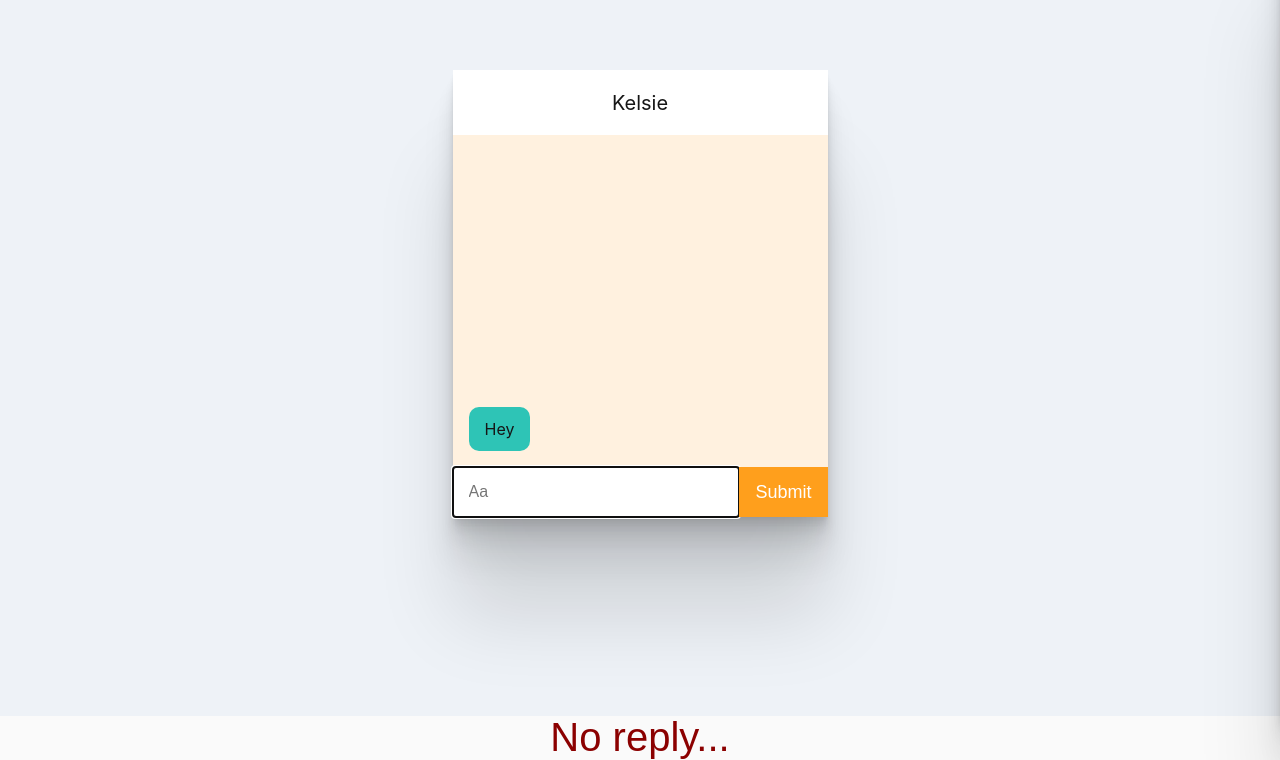
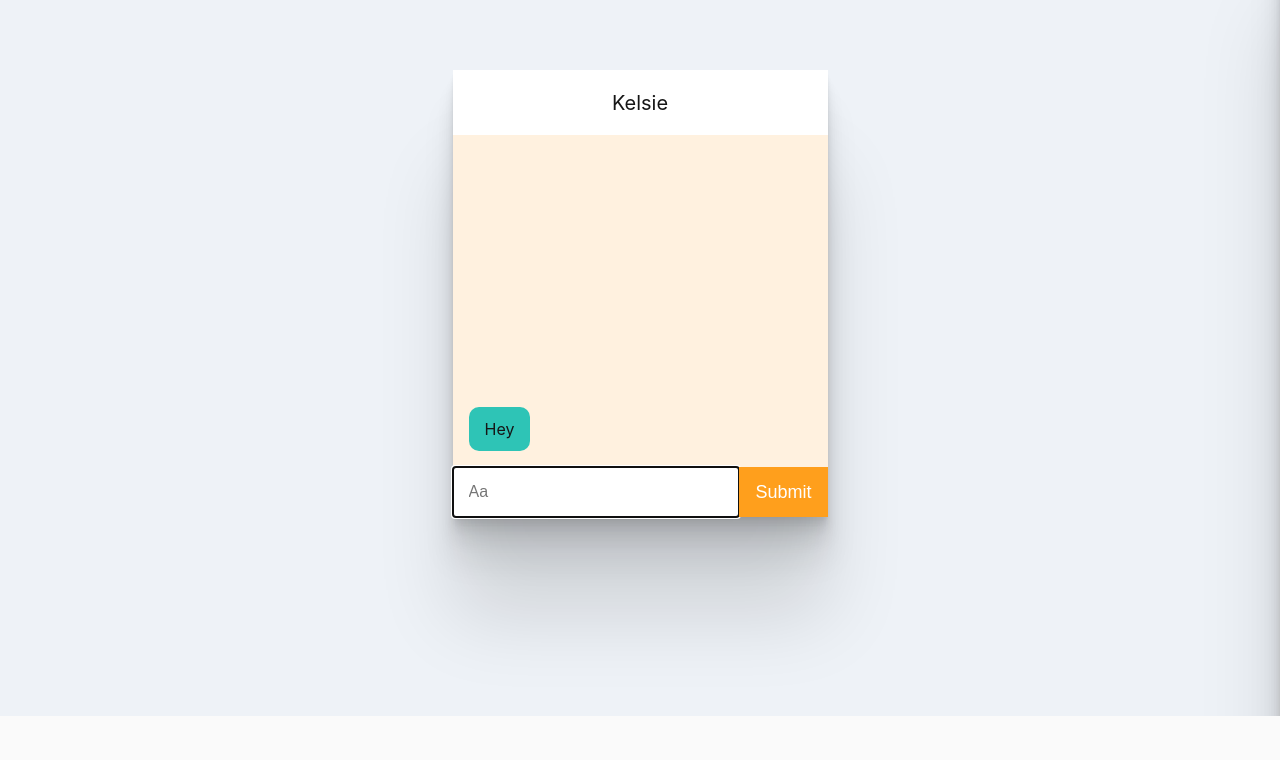
Before and after one commit to vpicone/connections-lab, an Eleventy site: page week2/index.html in a window 1280 px wide. Shown: the part 84-844 px from the top of the page. After the commit the page ends 800 px from the top, so only its background shows below. Built offline with nearby package versions, Linux system fonts and the light colour scheme; Eleventy itself is replaced by a stand-in of ours; files that its build step writes are made by us from their sources; a web font is replaced by a local one.

Commit message:
week 2 tweaks

```diff
--- a/week2/index.html
+++ b/week2/index.html
@@ -181,6 +181,7 @@ layout: base.html
     }
 
     submitButton.setAttribute("disabled", true);
+    textInput.focus();
 
     // reduce page saturation by 0.1;
     page.style["filter"] = `saturate(${Math.max((saturation -= 0.15), 0)})`;
--- a/week2/style.css
+++ b/week2/style.css
@@ -169,11 +169,14 @@ header {
   font-weight: 400;
   font-style: normal;
   font-size: 40px;
-  transform: translateY(150px);
-  transition: transform 0.5s ease;
-  transition-delay: 1s;
+  transform: translateY(75px);
+  filter: opacity(0);
+  transition: all 0.3s ease-in;
+  transition-delay: 0.5s;
 }
 
 .no-reply.visible {
-  transform: translateY(0px);
+  transform: translateY(25px);
+  transition-timing-function: ease-out;
+  filter: opacity(100%);
 }
```
